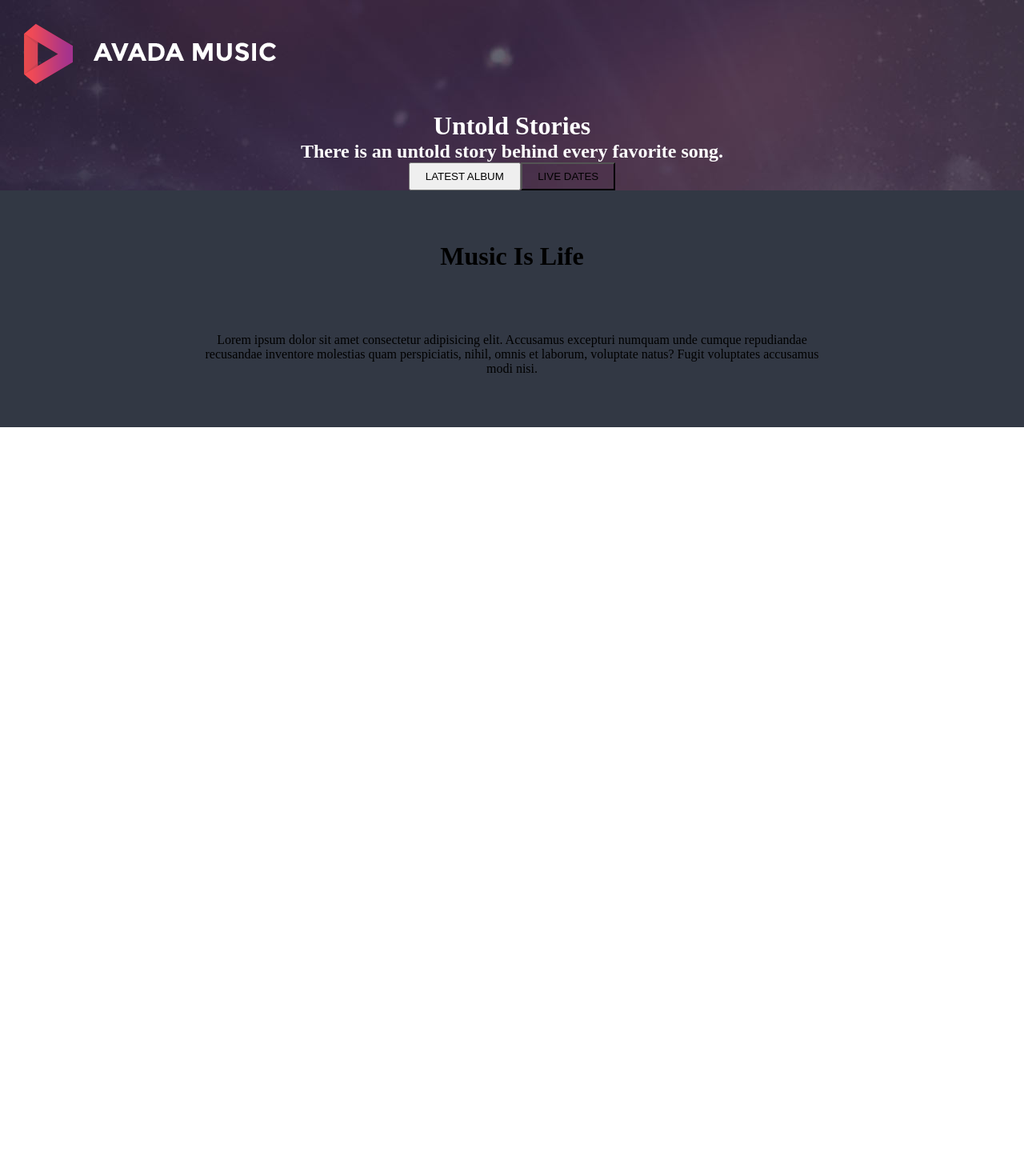
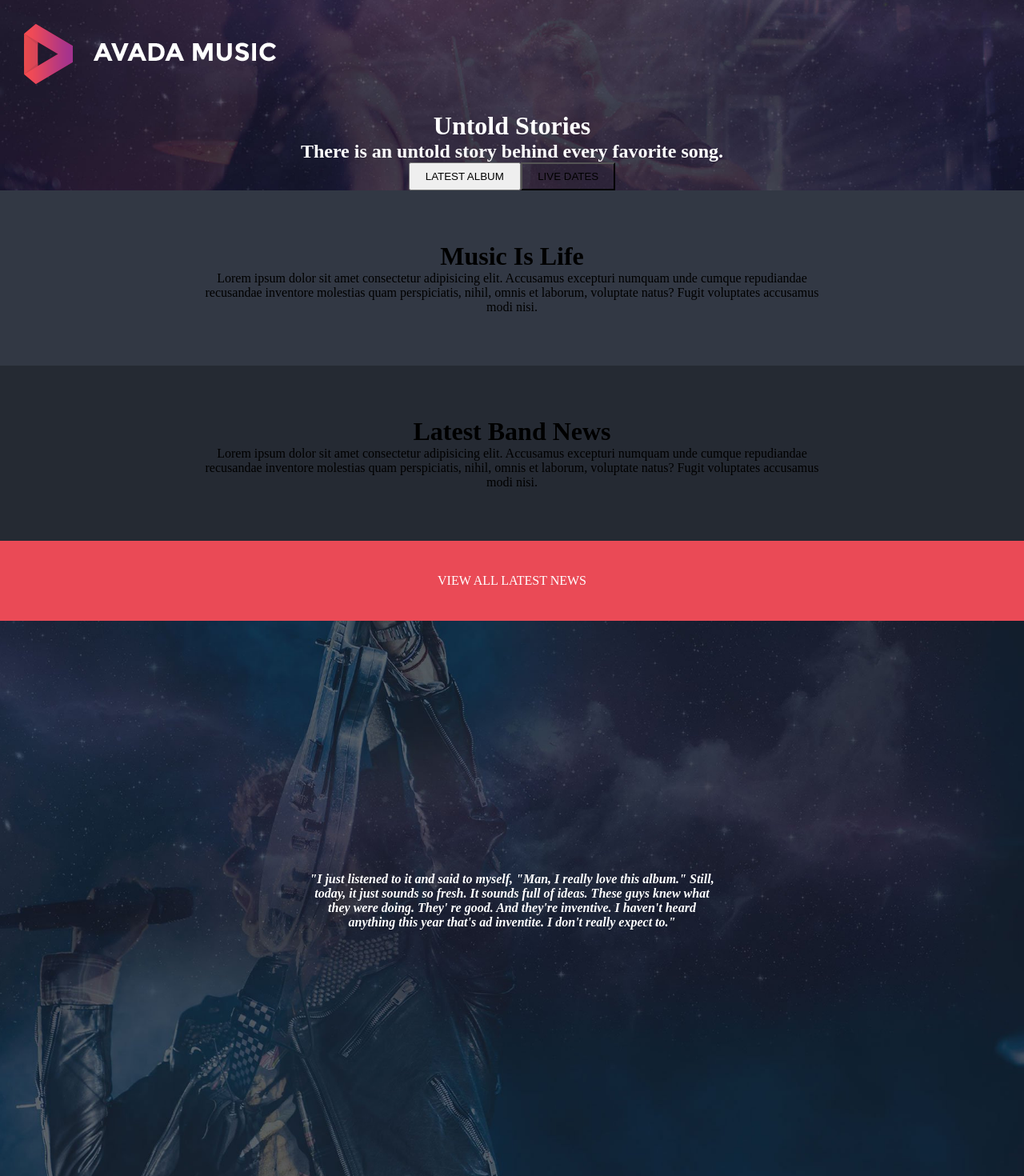
Before and after one commit to SimoneCorona/proj-html-vuejs, a Vue app: page / in a window 1280 px wide. Shown: the top 1470 px of the page at 80% size. Before the commit the page ends 800 px from the top, so only its background shows below. Built offline with nearby package versions, Linux system fonts and the light colour scheme.

Commit message:
add other sections

```diff
--- a/src/components/MyHeader.vue
+++ b/src/components/MyHeader.vue
@@ -8,7 +8,6 @@
 
             </div>
         </div>
-
         <div class="header-content">
             <h1>Untold Stories</h1>
             <h2>There is an untold story behind every favorite song.</h2>
@@ -31,6 +30,10 @@ export default {
 
     header{
         background-image: url(../assets/img/home_slider.jpg);
+        background-repeat: no-repeat;
+        background-size: cover;
+        background-position: center;
+        width: 100%;
         color: white;
 
         .container-logo {
--- a/src/components/MyMain.vue
+++ b/src/components/MyMain.vue
@@ -5,6 +5,42 @@
         <div class="divider"></div>
         <p>Lorem ipsum dolor sit amet consectetur adipisicing elit. Accusamus excepturi numquam unde cumque repudiandae recusandae inventore molestias quam perspiciatis, nihil, omnis et laborum, voluptate natus? Fugit voluptates accusamus modi nisi.</p>
     </div>
+
+    <div class="latest_band_new_section">
+        <h1>Latest Band News</h1>
+        <div class="divider"></div>
+        <p>Lorem ipsum dolor sit amet consectetur adipisicing elit. Accusamus excepturi numquam unde cumque repudiandae recusandae inventore molestias quam perspiciatis, nihil, omnis et laborum, voluptate natus? Fugit voluptates accusamus modi nisi.</p>
+    </div>
+
+    <div class="banner">
+      <div class="container">
+
+      </div>
+    </div>
+
+    <div class="red-container">
+      <a href="">VIEW ALL LATEST NEWS</a>
+    </div>
+
+    <div class="jumbotron">
+      <div>
+        <h1>"I just listened to it and said to myself, "Man, I really love this album." Still, today, it just sounds so fresh. It sounds full of ideas. These guys knew what they were doing. They' re good. And they're inventive. I haven't heard anything this year that's ad inventite. I don't really expect to."</h1>
+        <i></i>
+      </div>
+    </div>
+
+    <div class="latest_band_new_section">
+        <h1>Live Dates</h1>
+        <div class="divider"></div>
+        <p>Lorem ipsum dolor sit amet consectetur adipisicing elit. Accusamus excepturi numquam unde cumque repudiandae recusandae inventore molestias quam perspiciatis, nihil, omnis et laborum, voluptate natus? Fugit voluptates accusamus modi nisi.</p>
+
+
+    </div>
+
+    <div class="red-container">
+      <a href="">VIEW ALL LATEST DATES</a>
+    </div>
+
   </main>
 </template>
 
@@ -17,10 +53,47 @@ export default {
 <style scoped lang="scss">
 @import "../style/variable.scss";
 
-    div {
+    .music_is_life_section {
         background-color: $brand-primary-bg-light-color;
         padding: 5% 20%;
         text-align: center;
     }
+    .latest_band_new_section {
+        background-color: $brand-primary-bg-color;
+        padding: 5% 20%;
+        text-align: center;
+    }
+    .red-container {
+      text-align: center;
+      background-color: $brand-primary-btn-color;
+      height: 100px;
+      line-height: 100px;
+
+      a {
+        text-decoration: none;
+        color: white;
+      }
+    }
+    .jumbotron {
+      background-image: url(../assets/img/home-testimonial-parallax.jpg);
+      height: 700px;
+      background-size: cover;
+      background-position: center;
+      background-repeat: no-repeat;
+      display: flex;
+      justify-content: center;
+      align-items: center;
+
+      div {
+        color: white;
+        margin: 0 30%;
+        text-align: center;
+        font-style: italic;
+
+        h1 {
+          font-size: 1rem;
+        }
+      }
+    }
 
 </style>
```
